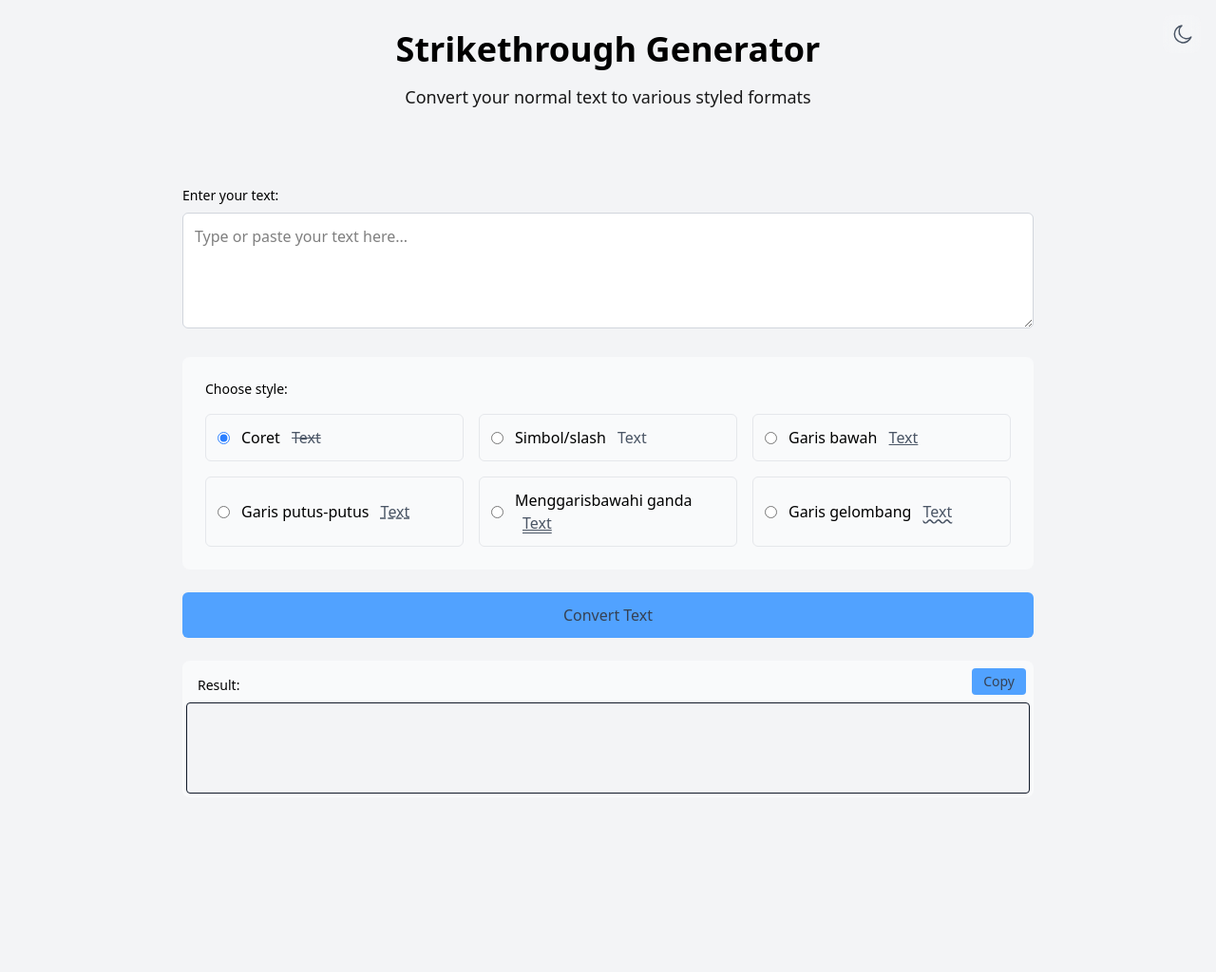
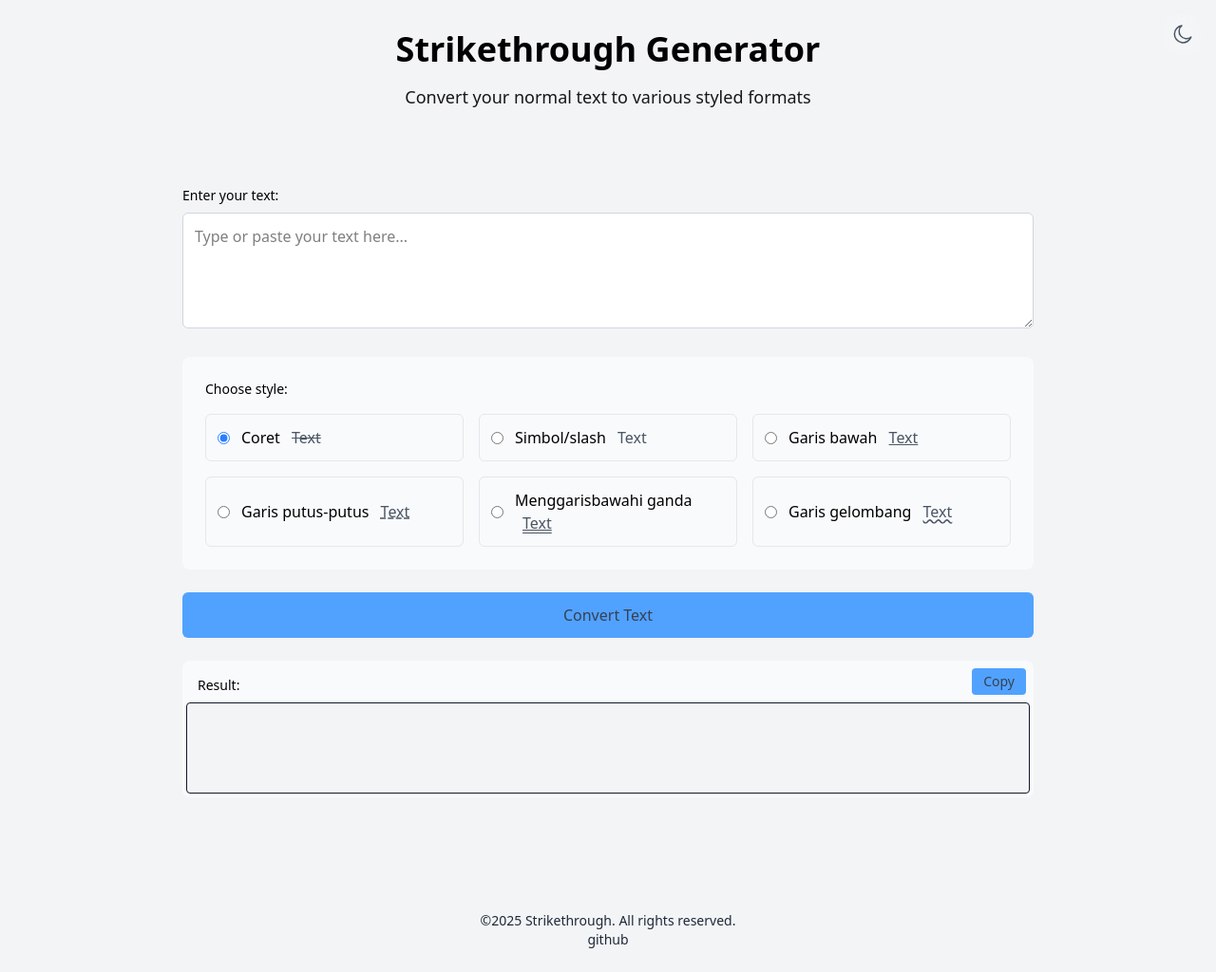
Before and after one commit to whdzera/strikethrough, a Jekyll site: the page built from index.md, in a window 1280 px wide. Shown: the whole page at 95% size. Built offline with Jekyll 4.4.1, drawn with Linux system fonts in a browser that asks for light colours; before the commit the page ends 900 px from its top, so only the background shows below that.

Commit message:
fix: theme set default dark

```diff
--- a/Gemfile
+++ b/Gemfile
@@ -7,11 +7,11 @@
   gem "rspec", "3.13.0"
 end
 
-platforms :mingw, :x64_mingw, :mswin, :jruby do
+platforms :windows, :jruby do
   gem "tzinfo", ">= 1", "< 3"
   gem "tzinfo-data"
 end
 
-gem "wdm", "0.1", :platforms => [:mingw, :x64_mingw, :mswin]
+gem "wdm", "0.1", :platforms => [:windows]
 
 gem "http_parser.rb", "0.6.0", :platforms => [:jruby]
--- a/_config.yml
+++ b/_config.yml
@@ -6,3 +6,11 @@
 
 include:
   - app
+
+exclude:
+  - spec
+  - package.json
+  - package-lock.json
+  - README.md
+  - Rakefile
+  - vite.config.js
--- a/_layouts/default.html
+++ b/_layouts/default.html
@@ -61,5 +61,16 @@
       </button>
     </div>
     {{ content }}
+    <footer
+      class="from-gray-100 dark:bg-gray-900 text-gray-800 dark:text-gray-200 py-6 mt-12 text-center"
+    >
+      <p class="text-sm">
+        &copy;{{ site.time | date: '%Y' }} {{ site.title }}. All rights
+        reserved.
+      </p>
+      <p class="text-sm">
+        <a href="https://github.com/whdzera/strikethrough">github</a>
+      </p>
+    </footer>
   </body>
 </html>
--- a/app/assets/stylesheets/application.css
+++ b/app/assets/stylesheets/application.css
@@ -15,7 +15,6 @@
     --color-blue-500: oklch(62.3% 0.214 259.815);
     --color-blue-600: oklch(54.6% 0.245 262.881);
     --color-blue-700: oklch(48.8% 0.243 264.376);
-    --color-purple-600: oklch(55.8% 0.288 302.321);
     --color-gray-50: oklch(98.5% 0.002 247.839);
     --color-gray-100: oklch(96.7% 0.003 264.542);
     --color-gray-200: oklch(92.8% 0.006 264.531);
@@ -25,7 +24,6 @@
     --color-gray-700: oklch(37.3% 0.034 259.733);
     --color-gray-800: oklch(27.8% 0.033 256.848);
     --color-gray-900: oklch(21% 0.034 264.665);
-    --color-black: #000;
     --color-white: #fff;
     --spacing: 0.25rem;
     --container-4xl: 56rem;
@@ -36,7 +34,6 @@
     --text-4xl: 2.25rem;
     --text-4xl--line-height: calc(2.5 / 2.25);
     --font-weight-medium: 500;
-    --font-weight-semibold: 600;
     --font-weight-bold: 700;
     --radius-md: 0.375rem;
     --radius-lg: 0.5rem;
@@ -277,9 +274,6 @@
   .min-h-24 {
     min-height: calc(var(--spacing) * 24);
   }
-  .min-h-screen {
-    min-height: 100vh;
-  }
   .w-6 {
     width: calc(var(--spacing) * 6);
   }
@@ -356,9 +350,6 @@
   .bg-gray-100 {
     background-color: var(--color-gray-100);
   }
-  .bg-gray-900 {
-    background-color: var(--color-gray-900);
-  }
   .bg-green-600 {
     background-color: var(--color-green-600);
   }
@@ -371,16 +362,8 @@
       background-color: color-mix(in oklab, var(--color-white) 10%, transparent);
     }
   }
-  .bg-gradient-to-r {
-    --tw-gradient-position: to right in oklab;
-    background-image: linear-gradient(var(--tw-gradient-stops));
-  }
-  .from-blue-600 {
-    --tw-gradient-from: var(--color-blue-600);
-    --tw-gradient-stops: var(--tw-gradient-via-stops, var(--tw-gradient-position), var(--tw-gradient-from) var(--tw-gradient-from-position), var(--tw-gradient-to) var(--tw-gradient-to-position));
-  }
-  .to-purple-600 {
-    --tw-gradient-to: var(--color-purple-600);
+  .from-gray-100 {
+    --tw-gradient-from: var(--color-gray-100);
     --tw-gradient-stops: var(--tw-gradient-via-stops, var(--tw-gradient-position), var(--tw-gradient-from) var(--tw-gradient-from-position), var(--tw-gradient-to) var(--tw-gradient-to-position));
   }
   .p-1 {
@@ -422,9 +405,6 @@
   .py-12 {
     padding-block: calc(var(--spacing) * 12);
   }
-  .py-16 {
-    padding-block: calc(var(--spacing) * 16);
-  }
   .pt-3 {
     padding-top: calc(var(--spacing) * 3);
   }
@@ -451,21 +431,17 @@
     --tw-font-weight: var(--font-weight-medium);
     font-weight: var(--font-weight-medium);
   }
-  .font-semibold {
-    --tw-font-weight: var(--font-weight-semibold);
-    font-weight: var(--font-weight-semibold);
-  }
   .text-blue-600 {
     color: var(--color-blue-600);
-  }
-  .text-gray-300 {
-    color: var(--color-gray-300);
   }
   .text-gray-600 {
     color: var(--color-gray-600);
   }
   .text-gray-700 {
     color: var(--color-gray-700);
+  }
+  .text-gray-800 {
+    color: var(--color-gray-800);
   }
   .text-gray-900 {
     color: var(--color-gray-900);
@@ -490,9 +466,6 @@
   }
   .accent-blue-500 {
     accent-color: var(--color-blue-500);
-  }
-  .accent-blue-600 {
-    accent-color: var(--color-blue-600);
   }
   .opacity-90 {
     opacity: 90%;
@@ -577,13 +550,6 @@
       }
     }
   }
-  .hover\:text-blue-400 {
-    &:hover {
-      @media (hover: hover) {
-        color: var(--color-blue-400);
-      }
-    }
-  }
   .focus\:border-transparent {
     &:focus {
       border-color: transparent;
@@ -632,11 +598,6 @@
       border-color: var(--color-gray-700);
     }
   }
-  .dark\:bg-black {
-    &:where(.dark, .dark *) {
-      background-color: var(--color-black);
-    }
-  }
   .dark\:bg-gray-800 {
     &:where(.dark, .dark *) {
       background-color: var(--color-gray-800);
@@ -650,6 +611,11 @@
   .dark\:text-gray-100 {
     &:where(.dark, .dark *) {
       color: var(--color-gray-100);
+    }
+  }
+  .dark\:text-gray-200 {
+    &:where(.dark, .dark *) {
+      color: var(--color-gray-200);
     }
   }
   .dark\:text-gray-400 {
--- a/app/javascript/controllers/theme_controller.js
+++ b/app/javascript/controllers/theme_controller.js
@@ -16,7 +16,7 @@
 
   loadTheme() {
     const savedTheme = localStorage.getItem("theme");
-    const isDark = savedTheme === "dark";
+    const isDark = savedTheme ? savedTheme === "dark" : true;
     document.documentElement.classList.toggle("dark", isDark);
     this.updateIcons(isDark);
   }
```
